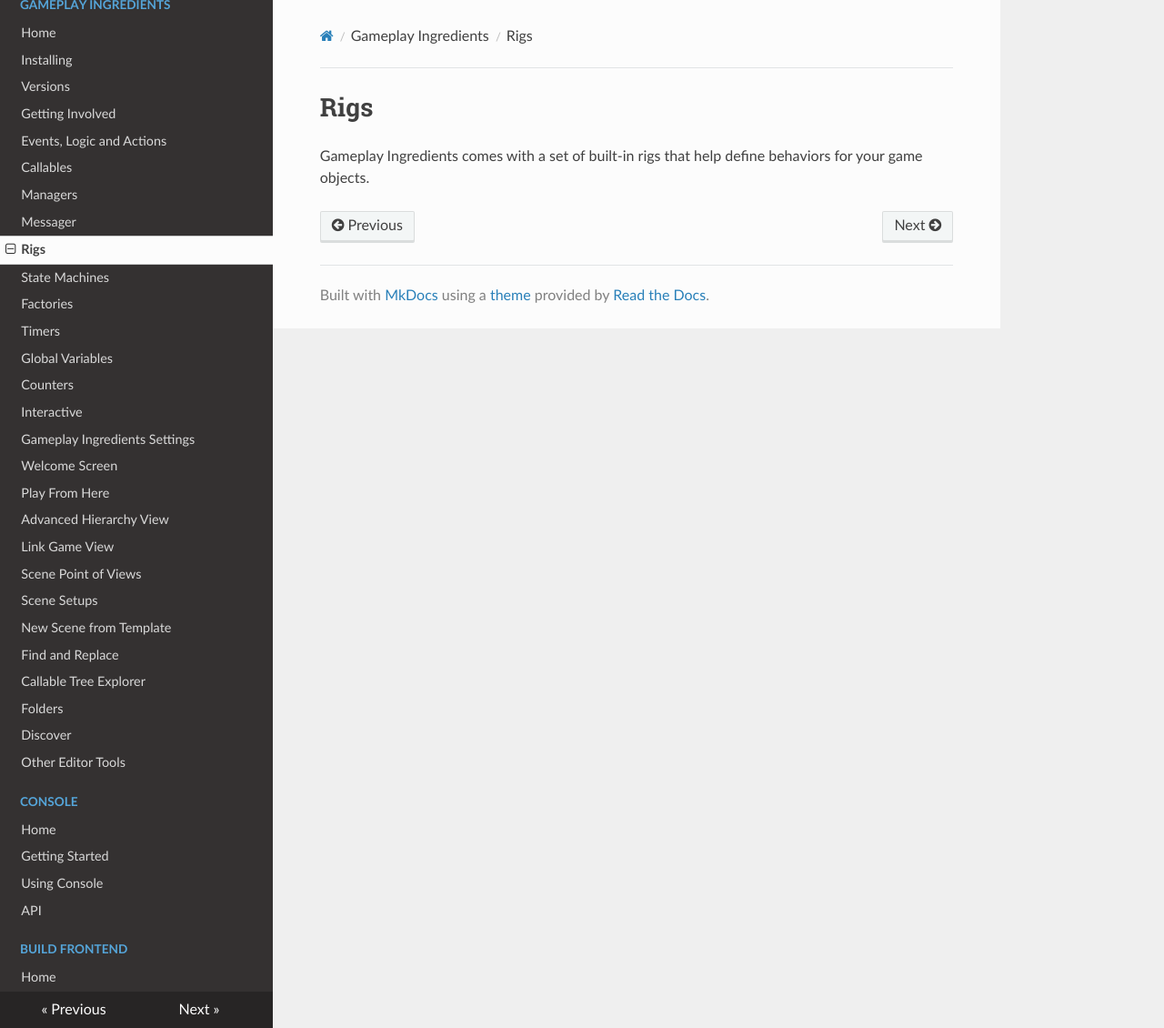
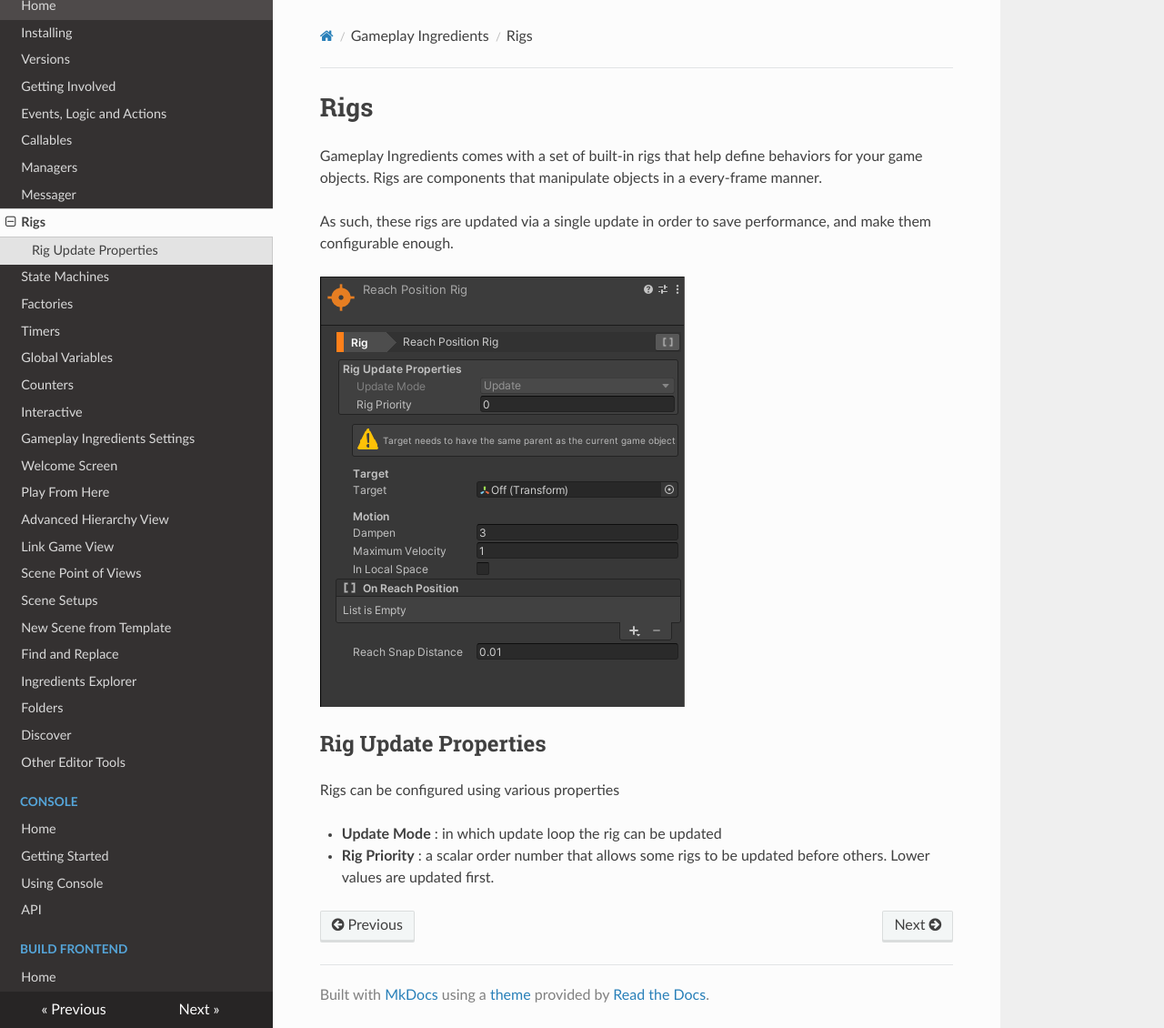
Before and after one commit to peeweek/documentation, an MkDocs documentation site: the page built from docs/gameplay-ingredients/rigs.md, in a window 1280 px wide and 1130 px high. Shown: the whole window at 91% size. Built offline with MkDocs 1.6.1, drawn with Linux system fonts in a browser that asks for light colours; nearby versions of some CDN libraries.

Commit message:
Updated Documentation

```diff
--- a/docs/gameplay-ingredients/rigs.md
+++ b/docs/gameplay-ingredients/rigs.md
@@ -1,3 +1,14 @@
 # Rigs
 
-Gameplay Ingredients comes with a set of built-in rigs that help define behaviors for your game objects.
+Gameplay Ingredients comes with a set of built-in rigs that help define behaviors for your game objects. Rigs are components that manipulate objects in a every-frame manner.
+
+As such, these rigs are updated via a single update in order to save performance, and make them configurable enough.
+
+![](images/rigs.png)
+
+## Rig Update Properties
+
+Rigs can be configured using various properties
+
+* **Update Mode** : in which update loop the rig can be updated
+* **Rig Priority** : a scalar order number that allows some rigs to be updated before others. Lower values are updated first.
--- a/mkdocs.yml
+++ b/mkdocs.yml
@@ -29,7 +29,7 @@ nav:
     - 'Scene Setups' : 'gameplay-ingredients/scene-setups.md'
     - 'New Scene from Template' : 'gameplay-ingredients/new-scene-from-template.md'
     - 'Find and Replace' : 'gameplay-ingredients/find-and-replace.md'
-    - 'Callable Tree Explorer' : 'gameplay-ingredients/callable-tree-explorer.md'
+    - 'Ingredients Explorer' : 'gameplay-ingredients/ingredients-explorer.md'
     - 'Folders' : 'gameplay-ingredients/folders.md'
     - 'Discover' : 'gameplay-ingredients/discover.md'
     - 'Other Editor Tools' : 'gameplay-ingredients/editor-other.md'
```
Also changed, not shown: docs/gameplay-ingredients/callable-tree-explorer.md (deleted, +0 -11 lines), docs/gameplay-ingredients/ingredients-explorer.md (added, +14 -0 lines), docs/gameplay-ingredients/images/callable-tree-explorer.png, docs/gameplay-ingredients/images/events-logic-actions.png, docs/gameplay-ingredients/images/factory.png, docs/gameplay-ingredients/images/rigs.png (added), docs/gameplay-ingredients/images/timer-action.png, docs/gameplay-ingredients/images/timer.png.
